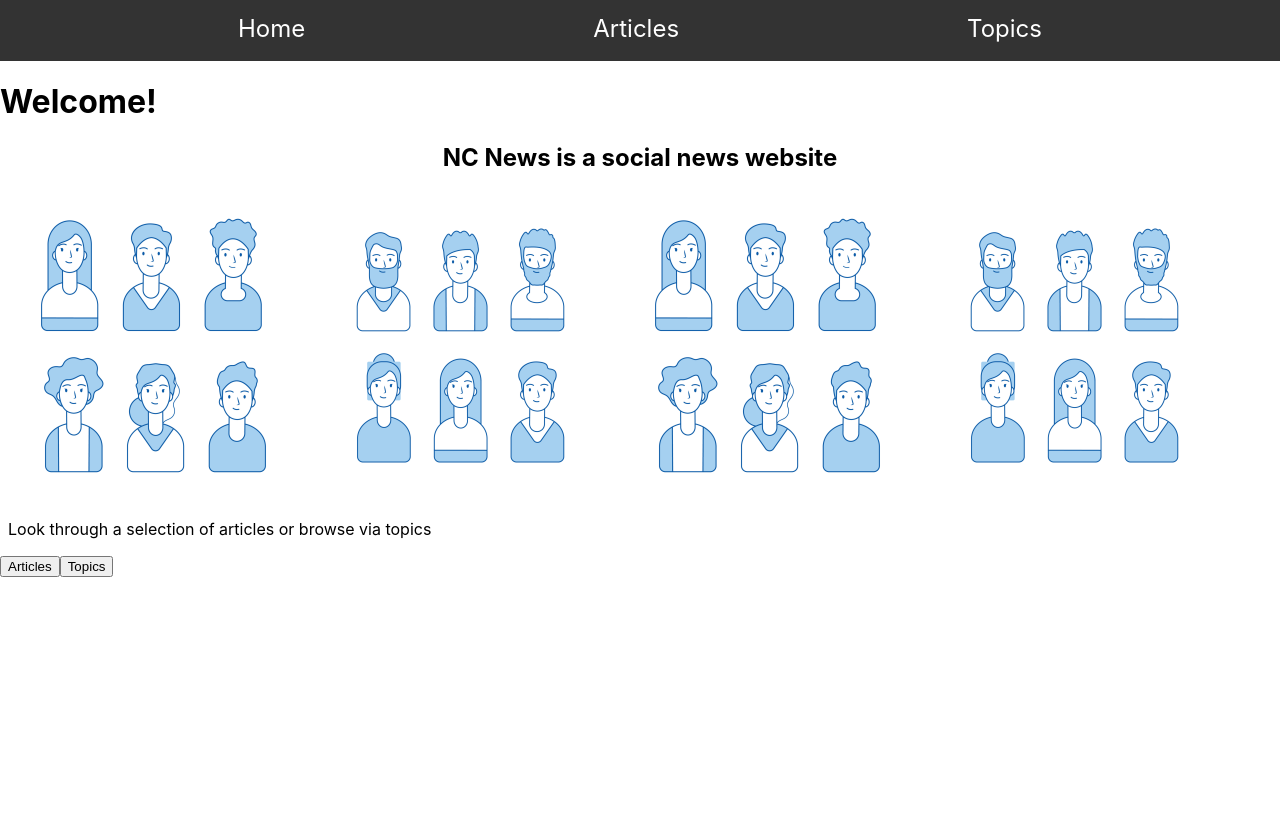
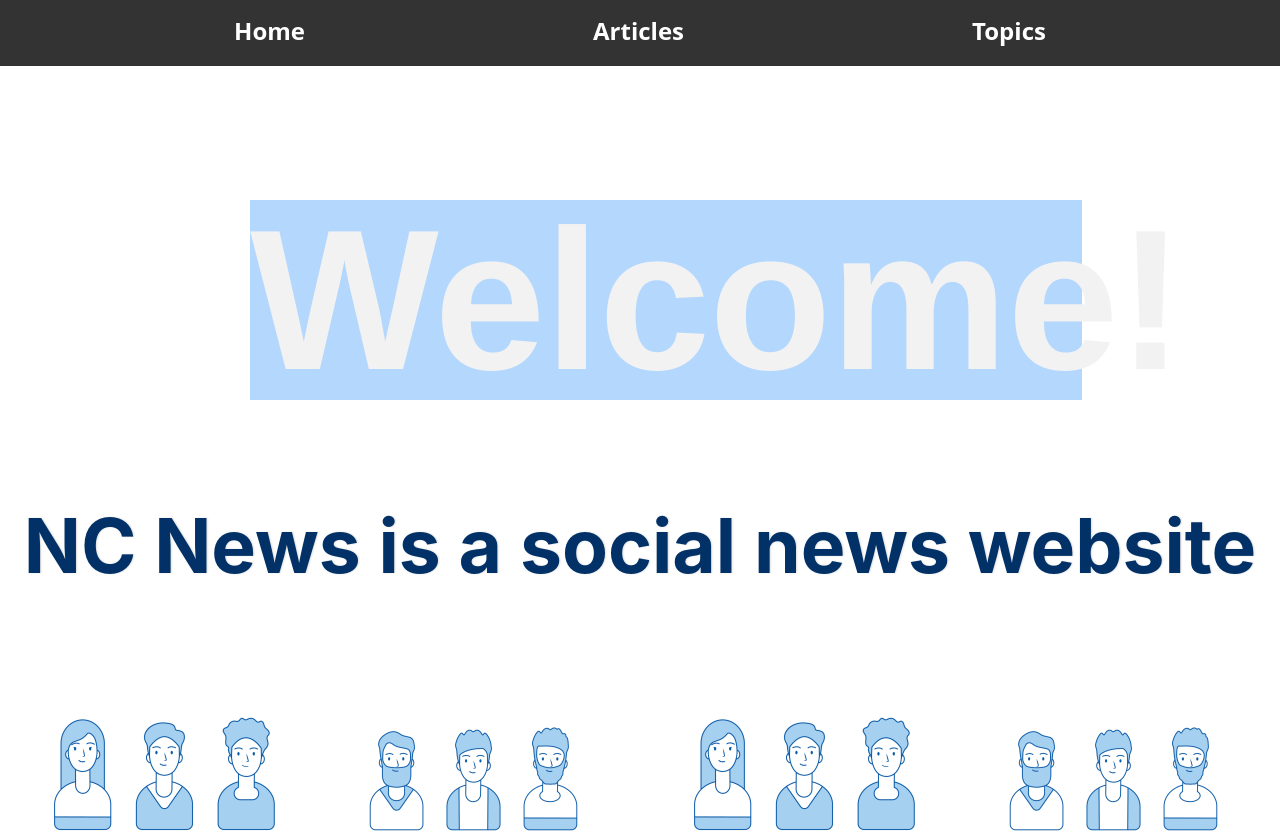
Before and after one commit to jesswils/FE-NC-News, a React (Create React App) app: page / in a window 1280 px wide. Shown: the top 833 px of the page. Before the commit the page ends 800 px from the top, so only its background shows below. Built offline with nearby package versions, Linux system fonts and the light colour scheme.

Commit message:
Add css for styling the home, articles and topics pages

```diff
--- a/src/App.css
+++ b/src/App.css
@@ -26,6 +26,15 @@ p {
 	margin-left: 0.5em;
 }
 
+label,
+select {
+	margin-top: 10px;
+	margin-left: 5px;
+	font-family: 'Open Sans', sans-serif;
+	font-weight: bold;
+	font-size: large;
+}
+
 ul {
 	list-style-type: none;
 	margin: 0;
@@ -52,6 +61,8 @@ li a:hover {
 ul.nav {
 	text-align: center;
 	list-style-type: none;
+	font-family: 'Open Sans', sans-serif;
+	font-weight: bold;
 	margin: 0;
 	padding: 0;
 	overflow: hidden;
@@ -60,12 +71,125 @@ ul.nav {
 
 .app-header {
 	text-align: center;
+	color: #7dbbeb;
 }
 
+/*  */
+/* homepage */
+/*  */
+
+.homepage {
+	display: flex;
+	margin-top: 100px;
+	margin-bottom: 100px;
+}
 .logo {
-	align-items: center;
+	margin: auto;
 }
 
+.homepage-paragraph {
+	text-align: center;
+	font-size: larger;
+	font-weight: 500;
+	color: #f2f2f2;
+	background: #a5d0f0;
+	font-size: 75px;
+	line-height: 74px;
+	font-weight: 700;
+	margin: 0 5px 24px;
+	float: left;
+	padding: 10px;
+	margin: 0 5px 24px;
+}
+
+.homepage-header {
+	color: #f2f2f2;
+	font-family: 'Helvetica Neue', sans-serif;
+	font-size: 200px;
+	font-weight: bold;
+	letter-spacing: -1px;
+	line-height: 1;
+	text-align: center;
+	background-color: #b4d7fe;
+	background-repeat: no-repeat;
+	width: 65%;
+	margin-left: 250px;
+	margin-bottom: 100px;
+}
+
+.homepage-tagline {
+	font-size: 75px;
+	color: #013167;
+	text-shadow: 1px 0px 2px #dcdcdc;
+}
+
+.button-wrapper {
+	margin-top: 350px;
+}
+
+.button-51 {
+	background-color: transparent;
+	border: 1px solid #266db6;
+	box-sizing: border-box;
+	color: #013167;
+	font-family: 'Roboto', sans-serif;
+	font-weight: bold;
+	font-size: 25px;
+	line-height: 24px;
+	padding: 16px 23px;
+	margin-left: 400px;
+	position: relative;
+	text-decoration: none;
+	user-select: none;
+	-webkit-user-select: none;
+	touch-action: manipulation;
+}
+
+.button-51:hover,
+.button-51:active {
+	outline: 0;
+}
+
+.button-51:hover {
+	background-color: transparent;
+	cursor: pointer;
+}
+
+.button-51:before {
+	background-color: #d5edf6;
+	content: '';
+	height: calc(100% + 3px);
+	position: absolute;
+	right: -7px;
+	top: -9px;
+	transition: background-color 300ms ease-in;
+	width: 100%;
+	z-index: -1;
+}
+
+.button-51:hover:before {
+	background-color: #b4eaff;
+}
+
+@media (min-width: 768px) {
+	.button-51 {
+		padding: 16px 32px;
+	}
+}
+
+.footer {
+	margin-top: 50px;
+	background-color: rgba(150, 150, 150, 0.743);
+	height: 75px;
+}
+/*  */
+/* articles */
+/*  */
+
+.articles {
+	/* background: linear-gradient(#b4d7fe #013167); */
+	background: linear-gradient(#b4d7fe63, #0265d67c);
+}
 .article-card-wrapper {
 	display: grid;
 	grid-template-columns: 380px 380px 380px;
@@ -105,10 +229,6 @@ ul.nav {
 	text-align: center;
 }
 
-.topics-header {
-	text-transform: capitalize;
-}
-
 .single-article-title {
 	text-align: center;
 }
@@ -134,6 +254,9 @@ ul.nav {
 	text-align: justify;
 }
 
+/*  */
+/* comments  */
+/*  */
 .comments {
 	display: flex;
 	flex-direction: column;
@@ -198,32 +321,76 @@ ul.nav {
 	padding-bottom: 1%;
 }
 
+/*  */
+/* topics  */
+/*  */
+
+.topics {
+	background: linear-gradient(#b4d7fe63, #0265d67c);
+}
+
 .topics-header {
 	text-align: center;
+	text-transform: capitalize;
+	font-family: 'Open Sans', sans-serif;
+	font-weight: bold;
 }
 
 .topic-links-outer {
 	display: flex;
 	text-align: center;
-	padding-top: 5em;
+	padding-top: 1em;
 }
 
 .topic-links-inner {
 	margin: auto;
 }
 
-.coding-link {
-	font-size: 2.5em;
+.topic-links {
+	display: grid;
+	background-color: #fff;
+	border: 0 solid #e2e8f0;
+	border-radius: 1.5rem;
+	box-sizing: border-box;
+	color: #0d172a;
+	cursor: pointer;
+	font-size: 10em;
+	font-family: 'Basier circle', -apple-system, system-ui, 'Segoe UI', Roboto,
+		'Helvetica Neue', Arial, 'Noto Sans', sans-serif, 'Apple Color Emoji',
+		'Segoe UI Emoji', 'Segoe UI Symbol', 'Noto Color Emoji';
+	font-weight: 600;
+	line-height: 1;
+	padding: 1rem 1.6rem;
+	text-align: center;
+	text-decoration: none #0d172a solid;
+	text-decoration-thickness: auto;
+	transition: all 0.1s cubic-bezier(0.4, 0, 0.2, 1);
+	box-shadow: 0px 1px 6px rgb(166, 175, 195);
+	user-select: none;
+	-webkit-user-select: none;
+	touch-action: manipulation;
 }
 
-.cooking-link {
-	font-size: 2.5em;
+.topic-links:hover {
+	background-color: #013167;
+	color: #fff;
 }
 
-.football-link {
-	font-size: 2.5em;
+@media (min-width: 768px) {
+	.topic-links {
+		font-size: 1.125rem;
+		padding: 1rem 2rem;
+	}
 }
 
+.topic-icon {
+	height: 175px;
+	margin-bottom: 50px;
+}
+
+/*  */
+/* errors */
+/*  */
 .error-nf {
 	display: flex;
 }
@@ -238,6 +405,9 @@ ul.nav {
 	text-align: justify;
 }
 
+/*  */
+/* media queries */
+/*  */
 @media screen and (min-width: 1170px) {
 	nav {
 		text-align: center;
@@ -291,11 +461,13 @@ ul.nav {
 	}
 
 	.article-card a:hover {
-		color: rgb(0, 0, 0);
+		color: #013167;
+		/* color: #b4d7fe;
+		text-shadow: 1px 1px 5px rgba(0, 0, 0, 0.128); */
 	}
 
 	.article-card:hover {
-		border-color: silver;
+		border-color: #c9c8c7;
 	}
 
 	.single-article-title {
```
